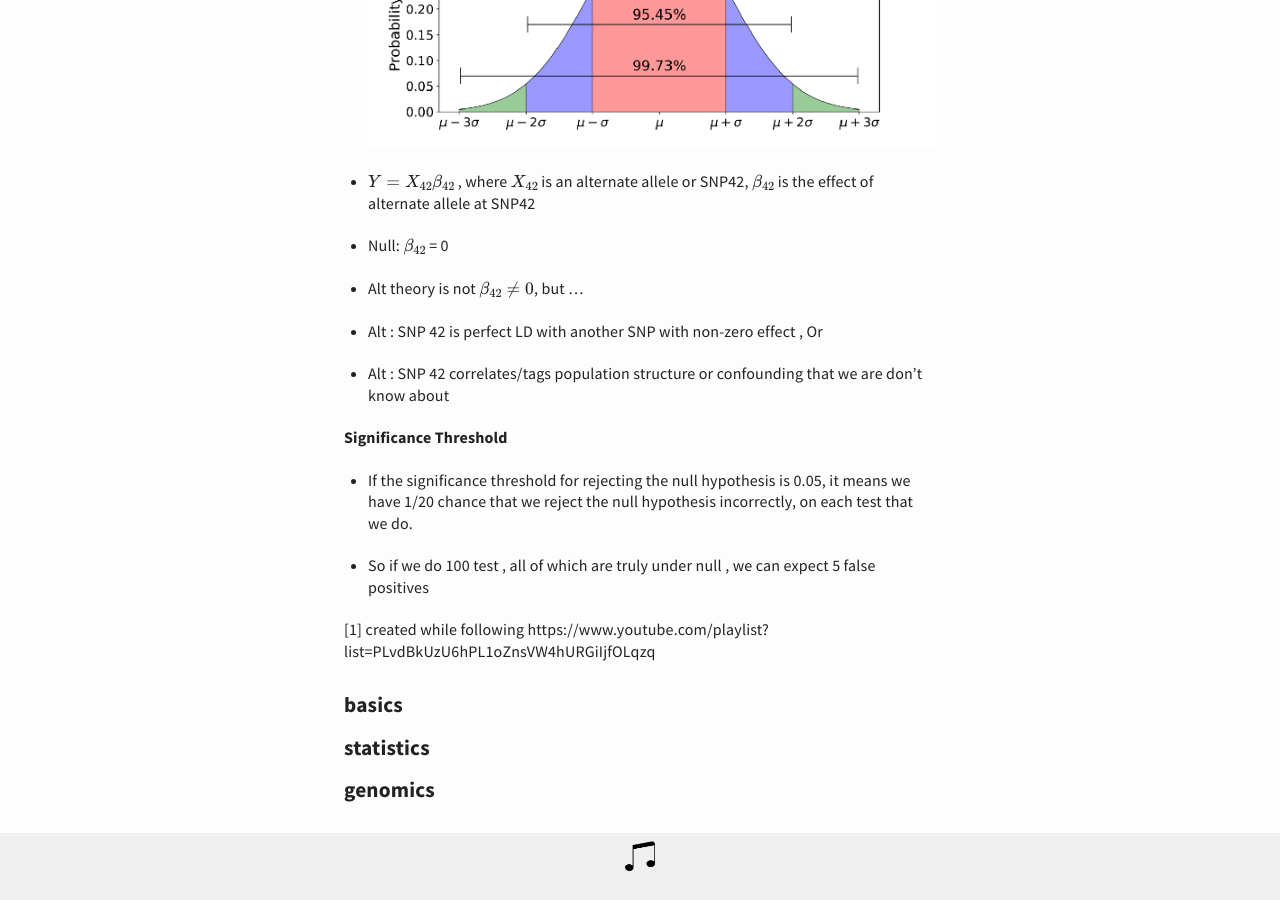
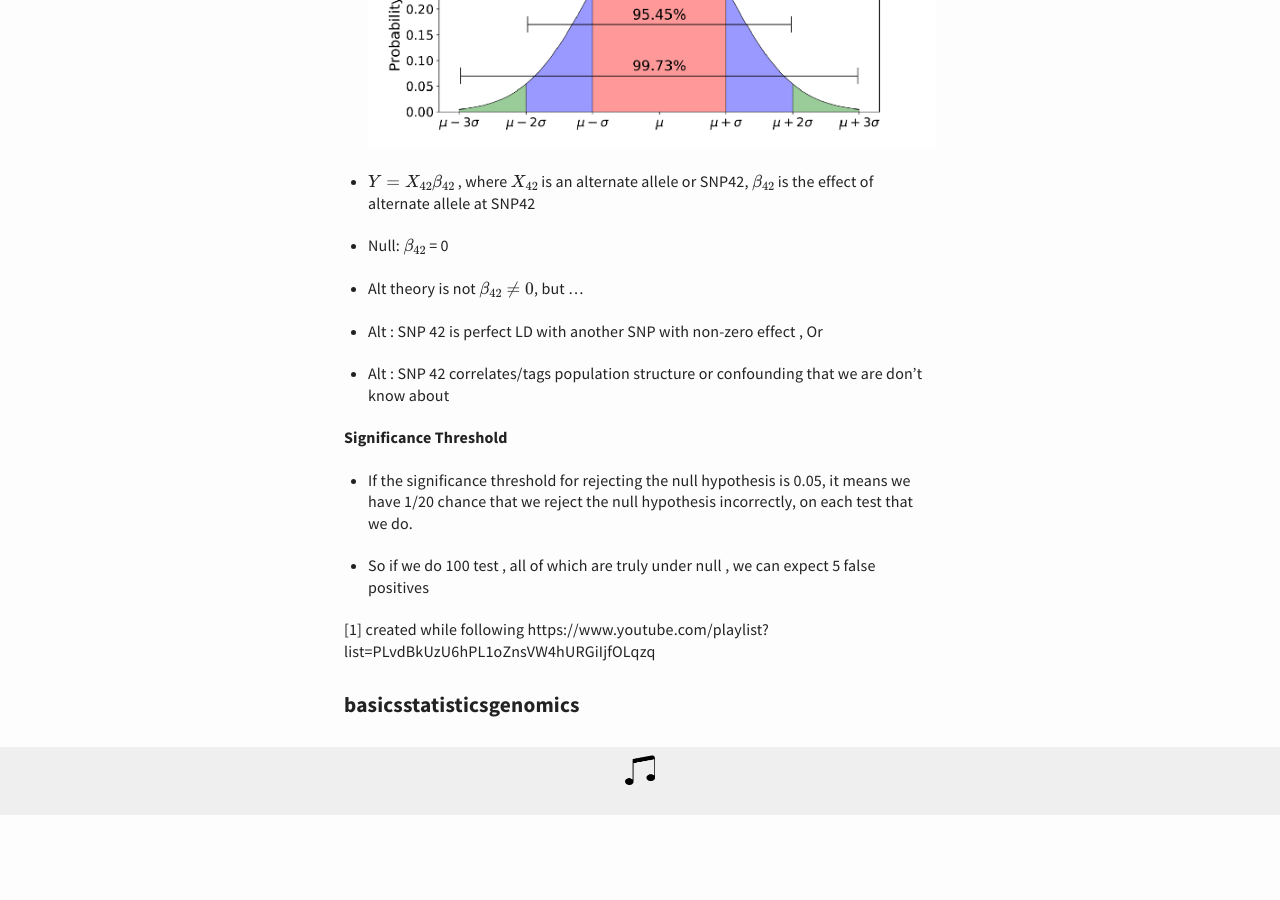
Before and after one commit to webhash/webhash.github.io, a Jekyll site: the page built from _posts/2020-11-28-basics-of-stats-for-genomics.md, in a window 1280 px wide and 900 px high, scrolled down 1738 px. Built offline with Jekyll 4.4.1, drawn with Linux system fonts in a browser that asks for light colours; formulas are drawn with MathJax 3; after the commit the page ends 2553 px from its top, so only the background shows below that.

Commit message:
Update post.html

```diff
--- a/_layouts/post.html
+++ b/_layouts/post.html
@@ -7,8 +7,7 @@ layout: default
 	<div class="content">
 		{{ content }}
 	</div>
-	{% for tag in page.tags %}
-    		<h5>{{ tag }}</h5>
-    	{% endfor %}
+	<h6>{{page.tags}}</h6>
+
 
 </article>
```
